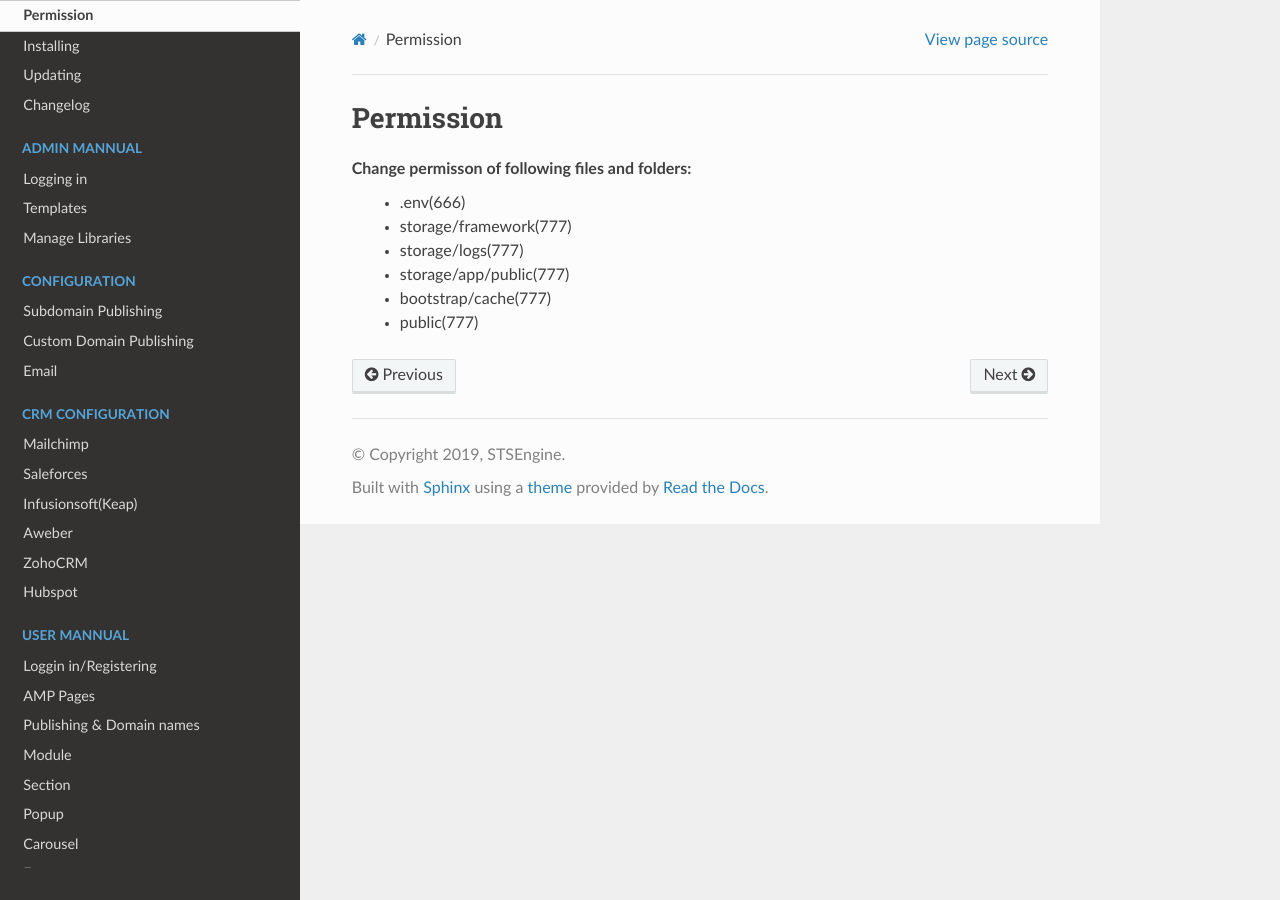
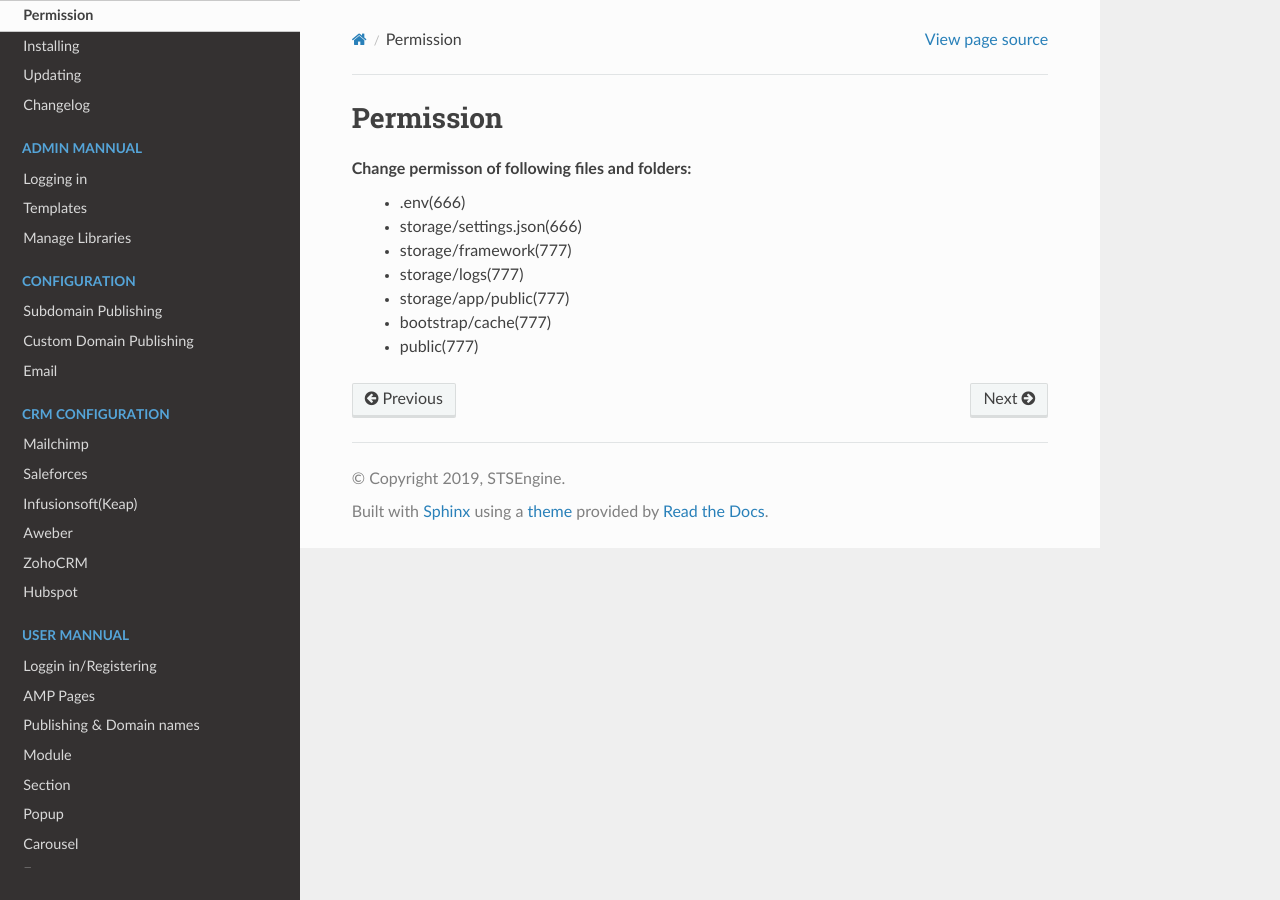
Before and after one commit to logozadocs/-ampbuilder-docs-en, a Sphinx documentation site: the page built from source/_install/file_permission.rst, in a window 1280 px wide. Built offline with Sphinx 7.4.7 and the Read the Docs theme 2.0.0, drawn with Linux system fonts in a browser that asks for light colours.

Commit message:
no message

```diff
--- a/source/_install/file_permission.rst
+++ b/source/_install/file_permission.rst
@@ -3,6 +3,7 @@ Permission
 
 Change permisson of following files and folders:
  - .env(666)
+ - storage/settings.json(666)
  - storage/framework(777)
  - storage/logs(777)
  - storage/app/public(777)
```
